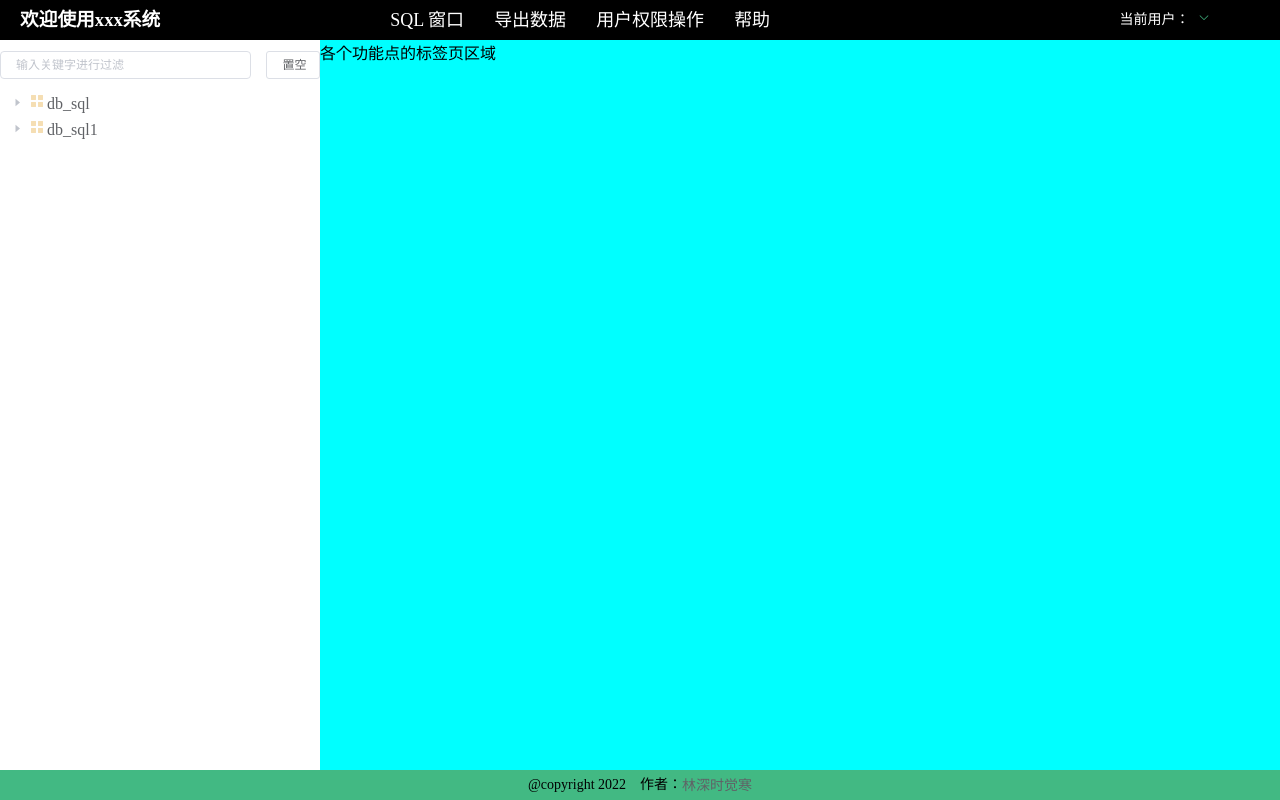
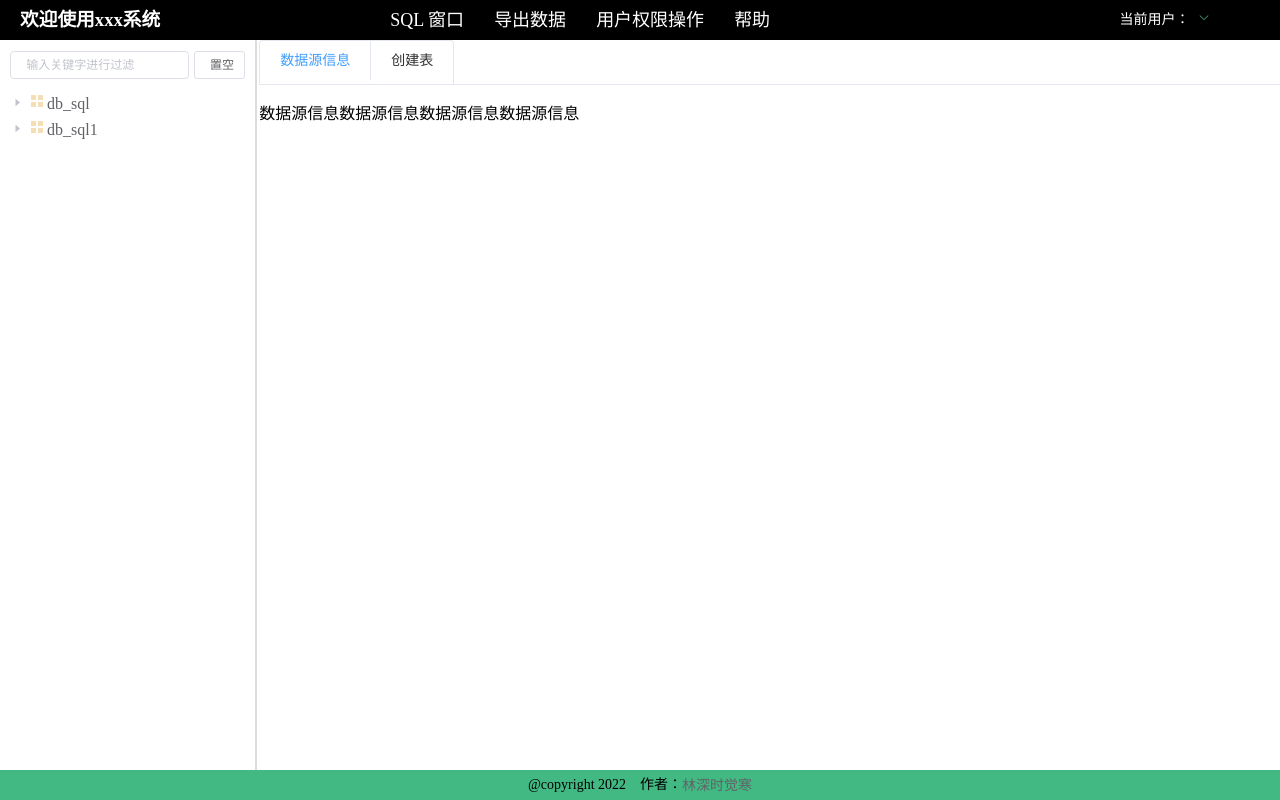
Before and after one commit to ikangjia/demo-dms-ui, a Vue app: page /#/mysql in a window 1280 px wide. Built offline with nearby package versions, Linux system fonts and the light colour scheme; no server answers; sample sign-in values are in the browser's storage.

Commit message:
[dev] 引入标签页功能

```diff
--- /dev/null
+++ b/src/components/mysql/MysqlTableCreate.vue
@@ -0,0 +1,15 @@
+<template>
+<div>
+  <h2>Mysql 创建表</h2>
+</div>
+</template>
+
+<script>
+export default {
+  name: "MysqlTableCreate"
+}
+</script>
+
+<style scoped>
+
+</style>
--- a/src/views/MysqlView.vue
+++ b/src/views/MysqlView.vue
@@ -30,8 +30,8 @@
       <div class="left-box">
         <!-- 模糊匹配搜索框 -->
         <div class="left-top">
-          <el-input v-model="filterText" placeholder="输入关键字进行过滤" style="margin-right: 15px;width: 280px"></el-input>
-          <el-button style="" size="mini" @click="resetLikeSearch">置空</el-button>
+          <el-input v-model="filterText" placeholder="输入关键字进行过滤" style="margin-right: 5px;width: 70%"></el-input>
+          <el-button style="width: 20%" size="mini" @click="resetLikeSearch">置空</el-button>
         </div>
 
         <!-- 树形菜单区域 -->
@@ -156,7 +156,17 @@
       </div>
       <!-- 右侧标签主体区域 -->
       <div class="right-box">
-        各个功能点的标签页区域
+        <el-tabs type="card">
+          <el-tab-pane
+              label="数据源信息"
+              :closable="false"
+          >
+            数据源信息数据源信息数据源信息数据源信息
+          </el-tab-pane>
+          <el-tab-pane label="创建表">
+            <MysqlTableCreate></MysqlTableCreate>
+          </el-tab-pane>
+        </el-tabs>
       </div>
     </div>
     <el-footer>
@@ -169,9 +179,11 @@
 
 <script>
 import treeData from '../mokedata/mysql_data'
+import MysqlTableCreate from "@/components/mysql/MysqlTableCreate";
 
 export default {
   name: "MysqlView",
+  components: {MysqlTableCreate},
   data() {
     return {
       loginUser: {},
@@ -396,6 +408,9 @@ export default {
 
 .container .left-box {
   flex: 1;
+  border-right-style: inset;
+  border-right-width: 2px;
+  border-right-color: gainsboro;
 }
 
 .container .left-box .left-top {
@@ -448,7 +463,7 @@ export default {
 
 /*右侧标签区域样式*/
 .container .right-box {
-  flex: 3;
-  background-color: cyan;
+  flex: 4;
+  margin-left: 2px;
 }
 </style>
```
